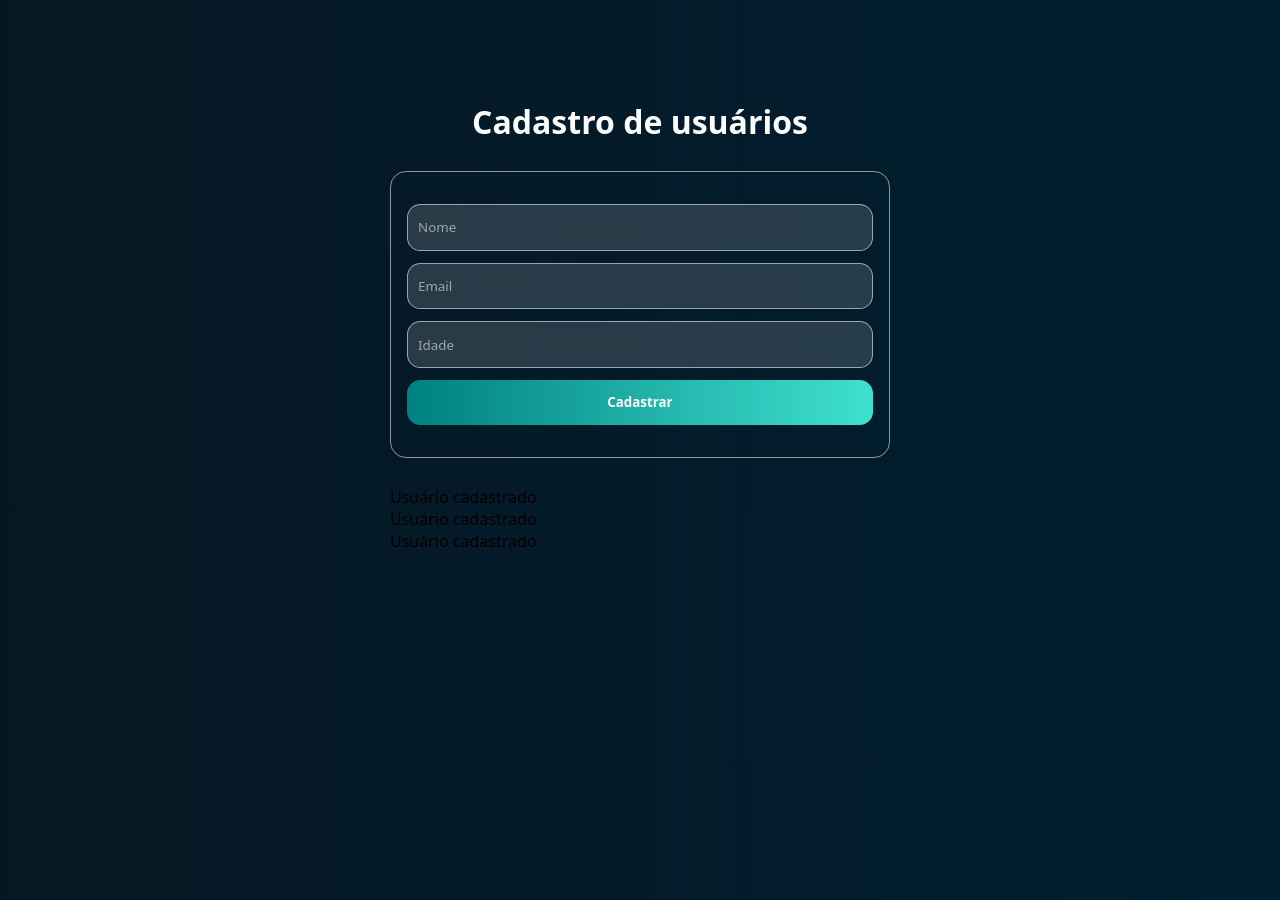
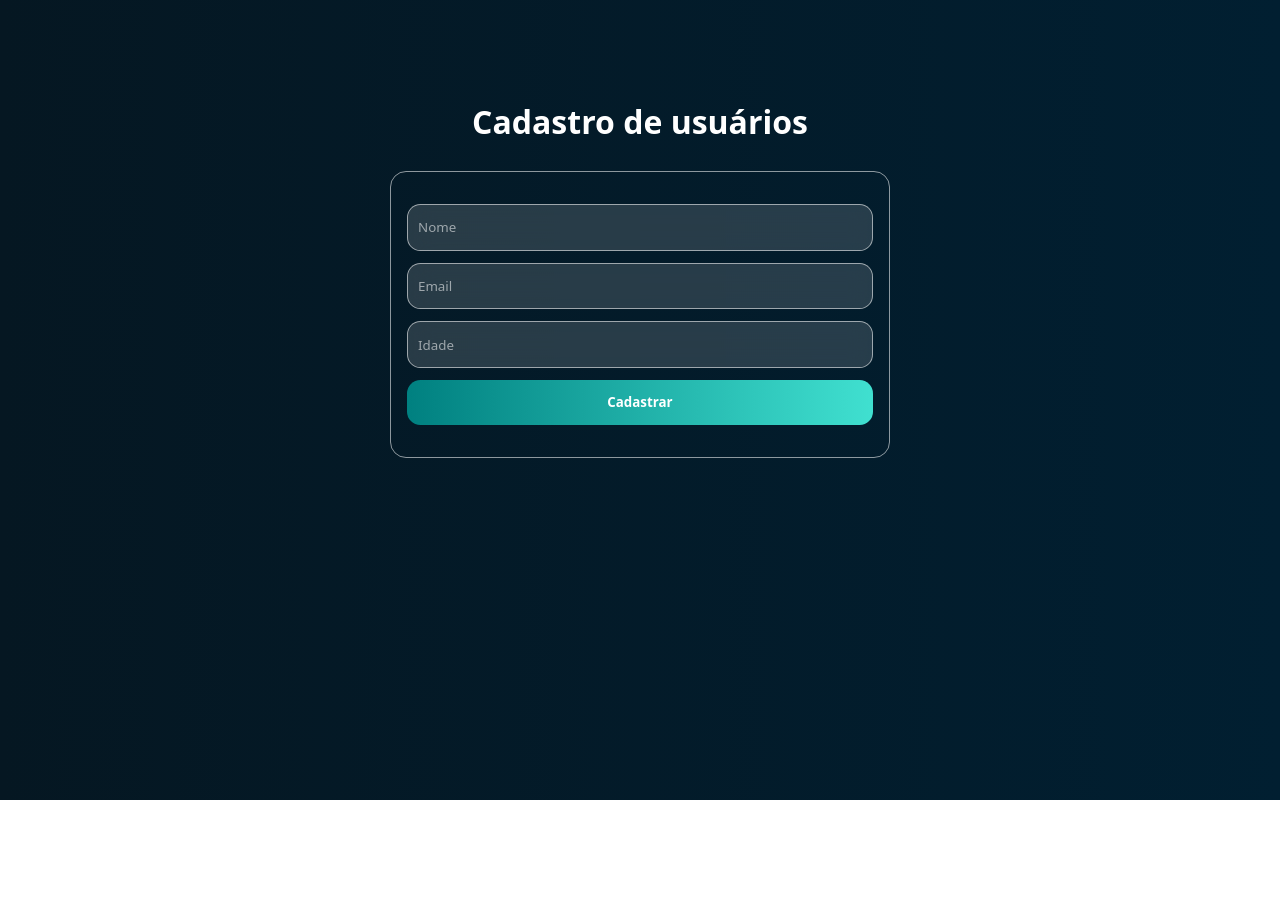
Before and after one commit to jmgomes1612-bit/Cadastro_de_usuarios, a React app in the folder frontend/: page / in a window 1280 px wide. After the commit the page ends 800 px from the top, so only its background shows below. Built offline with nearby package versions, Linux system fonts and the light colour scheme; the HTML template or start-up script is replaced by a standard one.

Commit message:
Estilos adicionais

```diff
--- a/frontend/src/App.css
+++ b/frontend/src/App.css
@@ -16,23 +16,24 @@
   border: 1px solid rgba(255, 255, 255, 0.55);
   border-radius: 1em;
   padding: 2em 1em;
+  user-select: none;
 }
 form input,
 button {
+  color: #fff;
   background: rgba(255, 255, 255, 0.15);
   backdrop-filter: blur(12px);
   -webkit-backdrop-filter: blur(12px);
   border: 1px solid rgba(255, 255, 255, 0.55);
   padding: 1em 0.75em;
   border-radius: 1em;
+  outline: none;
 }
-form input::placeholder{
-
+form input::placeholder {
   color: rgba(255, 255, 255, 0.55);
 }
 form button {
   background-image: linear-gradient(90deg, teal, turquoise);
   border: turquoise;
-  color: #fff;
   font-weight: 800;
 }
--- a/frontend/src/App.jsx
+++ b/frontend/src/App.jsx
@@ -1,4 +1,5 @@
 import './App.css'
+
 function App() {
   return (
     <div className="app">
@@ -10,9 +11,7 @@ function App() {
         <button type="submit">Cadastrar</button>
       </form>
       <div className="users-list">
-        <p>Usuário cadastrado</p>
-        <p>Usuário cadastrado</p>
-        <p>Usuário cadastrado</p>
+
       </div>
     </div>
   );
--- a/frontend/src/index.css
+++ b/frontend/src/index.css
@@ -16,6 +16,6 @@
 }
 body {
   box-sizing: border-box;
-  min-height: 100vh;
+  max-height: 100vh;
   background: linear-gradient(90deg, rgb(5, 23, 34), rgb(1, 31, 49));
 }
```
